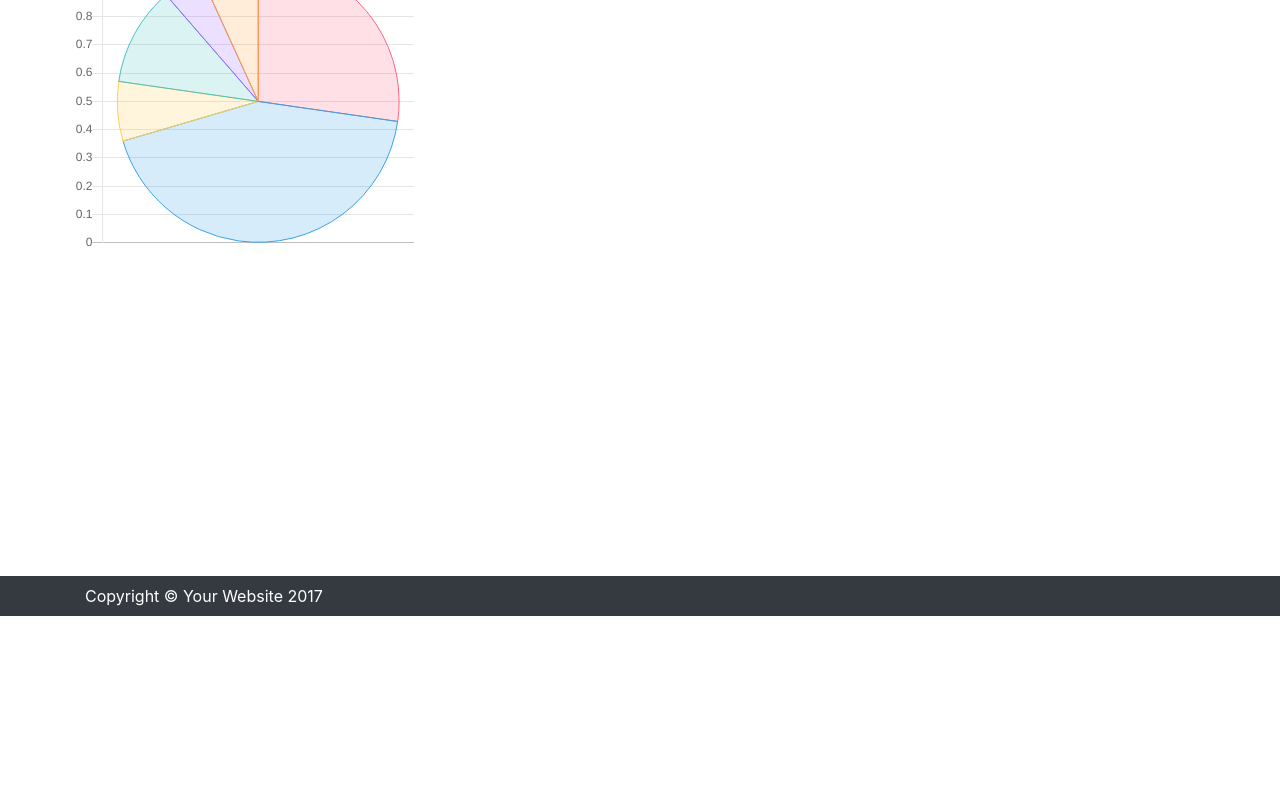
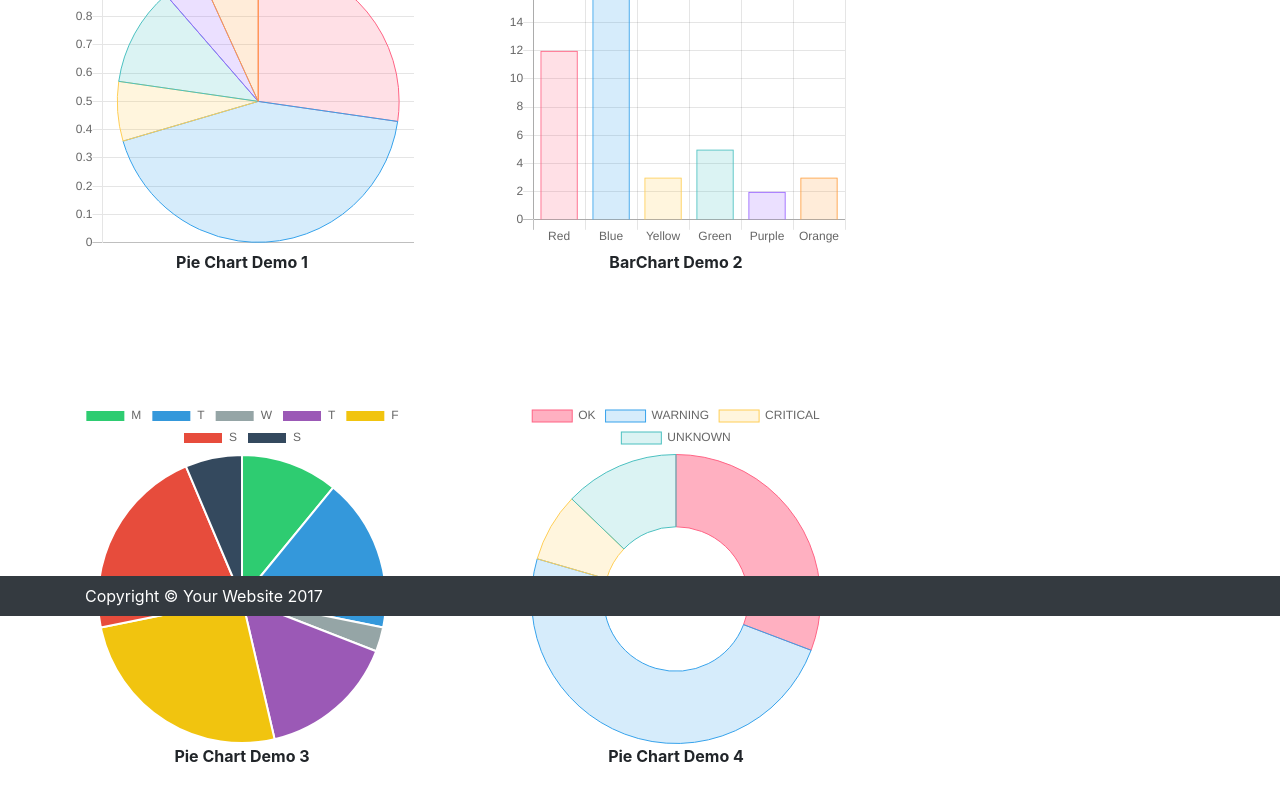
Before and after one commit to Pratikbg24/Angular-pj, an Angular app in the folder MyApp/: page /home1 in a window 1280 px wide. Shown: the part 184-984 px from the top of the page. Before the commit the page ends 800 px from the top, so only its background shows below. Built offline with nearby package versions, Linux system fonts and the light colour scheme.

Commit message:
Soma Changes

```diff
--- a/MyApp/package.json
+++ b/MyApp/package.json
@@ -22,6 +22,7 @@
     "bootstrap": "^4.4.1",
     "chart.js": "^2.9.3",
     "jquery": "^3.4.1",
+    "ngx-spinner": "^8.1.0",
     "popper.js": "^1.16.1",
     "rxjs": "~6.4.0",
     "tslib": "^1.10.0",
--- a/MyApp/src/app/app.module.ts
+++ b/MyApp/src/app/app.module.ts
@@ -9,6 +9,9 @@ import { FormsModule, ReactiveFormsModule } from '@angular/forms';
 
 import { HttpClient, HttpClientModule } from "@angular/common/http";
 import { Home1Component } from './component/home1/home1.component';
+// import {MatProgressSpinnerModule} from '@angular/material/progress-spinner';
+// import { NgxSpinnerModule } from "ngx-spinner";
+
 
 @NgModule({
   declarations: [
--- a/MyApp/src/app/component/home1/home1.component.css
+++ b/MyApp/src/app/component/home1/home1.component.css
@@ -4,4 +4,19 @@
   padding: 20px;
   margin-top: 70px;
   margin-left: 50px;
+  display: inline-block;
 }
+
+#piechart12{
+  height: auto;
+  width: 30%;
+  padding: 20px;
+  margin-left: 50px;
+  margin-top: 70px;
+  margin-bottom:70px;
+  display: inline-block;
+
+}
+#p1{
+  text-align: center;
+}
--- a/MyApp/src/app/component/home1/home1.component.html
+++ b/MyApp/src/app/component/home1/home1.component.html
@@ -6,9 +6,27 @@
         </div>
     </nav>
 
-    <div id="barchart2">
-         <canvas id="piechart" width="50" height="50"></canvas>
-     </div>
+        <div id="barchart2">
+            <canvas id="piechart" width="50" height="50"></canvas>
+            <p id="p1"><b>Pie Chart Demo 1</b></p>
+        </div>
+        <div id="barchart2">
+            <canvas id="piechart2" width="50" height="50"></canvas>
+            <p id="p1"><b>BarChart Demo 2</b></p>
+        </div>
+
+        <div id="piechart12">
+            <canvas id="piechart3" width="50" height="50"></canvas>
+            <p id="p1"><b>Pie Chart Demo 3</b></p>
+            </div>
+
+        <div id="piechart12">
+            <canvas id="piechart4" width="50" height="50"></canvas>
+            <p id="p1"><b>Pie Chart Demo 4</b></p>
+        </div>
+
+
+
 
     <!-- Footer -->
     <footer class="py-5 bg-dark" class="navbar navbar-expand-sm navbar-dark bg-dark fixed-bottom">
--- a/MyApp/src/app/component/home1/home1.component.ts
+++ b/MyApp/src/app/component/home1/home1.component.ts
@@ -8,6 +8,10 @@ import { Chart} from 'chart.js';
 })
 export class Home1Component implements OnInit {
   PieChart=[];
+  PieChart2=[];
+  PieChart3=[];
+  pieChart4=[];
+
   constructor() { }
 
   ngOnInit() {
@@ -48,6 +52,90 @@ export class Home1Component implements OnInit {
       }
   });
 
+  this.PieChart2 = new Chart('piechart2', {
+    type: 'bar',
+    data: {
+        labels: ['Red', 'Blue', 'Yellow', 'Green', 'Purple', 'Orange'],
+        datasets: [{
+            label: '# of Votes',
+            data: [12, 19, 3, 5, 2, 3],
+            backgroundColor: [
+                'rgba(255, 99, 132, 0.2)',
+                'rgba(54, 162, 235, 0.2)',
+                'rgba(255, 206, 86, 0.2)',
+                'rgba(75, 192, 192, 0.2)',
+                'rgba(153, 102, 255, 0.2)',
+                'rgba(255, 159, 64, 0.2)'
+            ],
+            borderColor: [
+                'rgba(255, 99, 132, 1)',
+                'rgba(54, 162, 235, 1)',
+                'rgba(255, 206, 86, 1)',
+                'rgba(75, 192, 192, 1)',
+                'rgba(153, 102, 255, 1)',
+                'rgba(255, 159, 64, 1)'
+            ],
+            borderWidth: 1
+        }]
+    },
+    options: {
+        scales: {
+            yAxes: [{
+                ticks: {
+                    beginAtZero: true
+                }
+            }]
+        }
+    }
+});
+
+this.PieChart3= new Chart('piechart3',{
+type: 'pie',
+  data: {
+    labels: ["M", "T", "W", "T", "F", "S", "S"],
+    datasets: [{
+      backgroundColor: [
+        "#2ecc71",
+        "#3498db",
+        "#95a5a6",
+        "#9b59b6",
+        "#f1c40f",
+        "#e74c3c",
+        "#34495e"
+      ],
+      data: [12, 19, 3, 17, 28, 24, 7]
+    }]
   }
+});
+
+this.pieChart4 = new Chart('piechart4',{
+type: 'doughnut',
+  data: {
+    labels: ['OK', 'WARNING', 'CRITICAL', 'UNKNOWN'],
+    datasets: [{
+      label: '# of Tomatoes',
+      data: [12, 19, 3, 5],
+      backgroundColor: [
+        'rgba(255, 99, 132, 0.5)',
+        'rgba(54, 162, 235, 0.2)',
+        'rgba(255, 206, 86, 0.2)',
+        'rgba(75, 192, 192, 0.2)'
+      ],
+      borderColor: [
+        'rgba(255,99,132,1)',
+        'rgba(54, 162, 235, 1)',
+        'rgba(255, 206, 86, 1)',
+        'rgba(75, 192, 192, 1)'
+      ],
+      borderWidth: 1
+    }]
+  },
+    // // options: {
+    // //  	//cutoutPercentage: 40,
+    // //   responsive: false,
+
+    // }
+        });
+    }
 
 }
```
Also changed, not shown: 1 other file (tests, documents, lock files or other folders).
